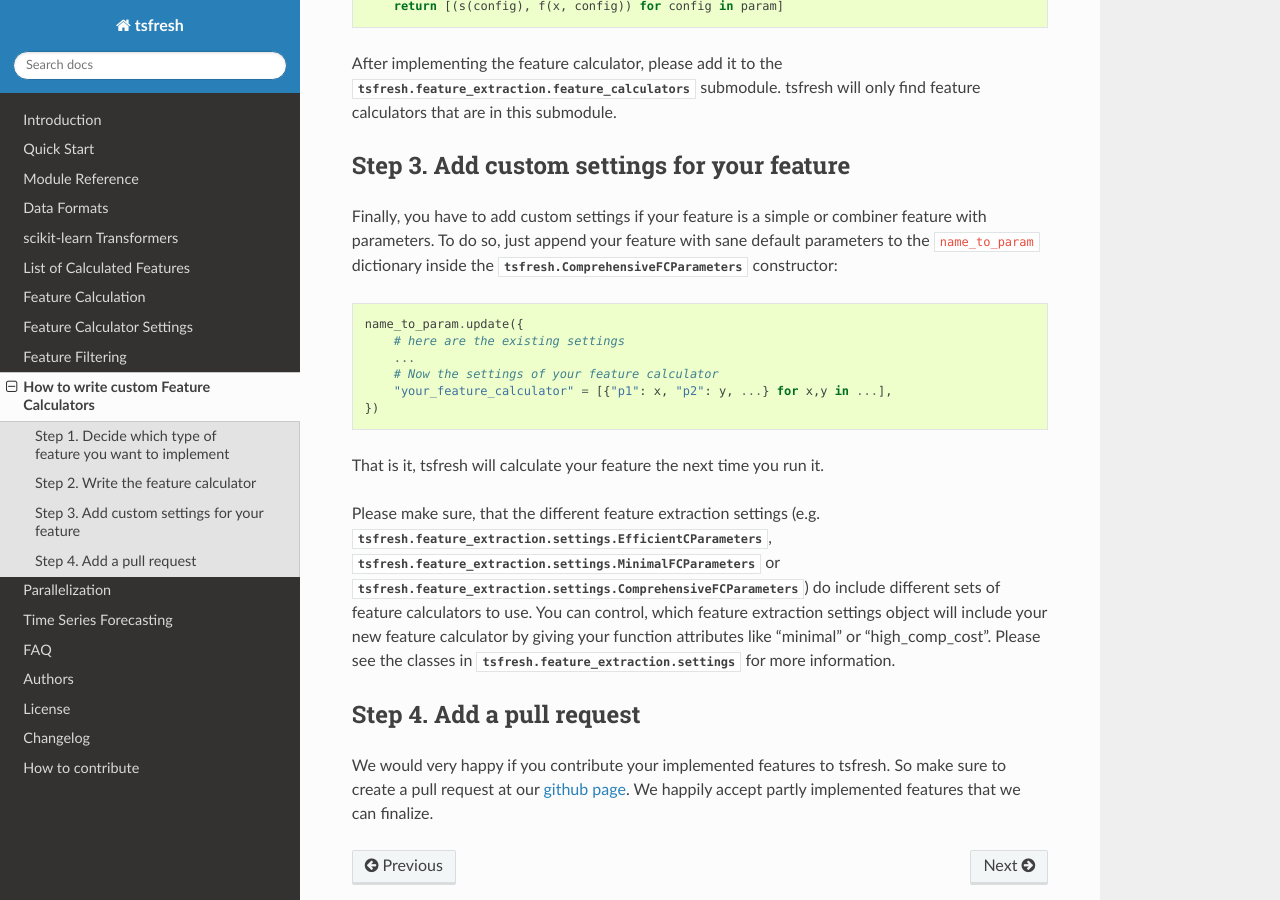
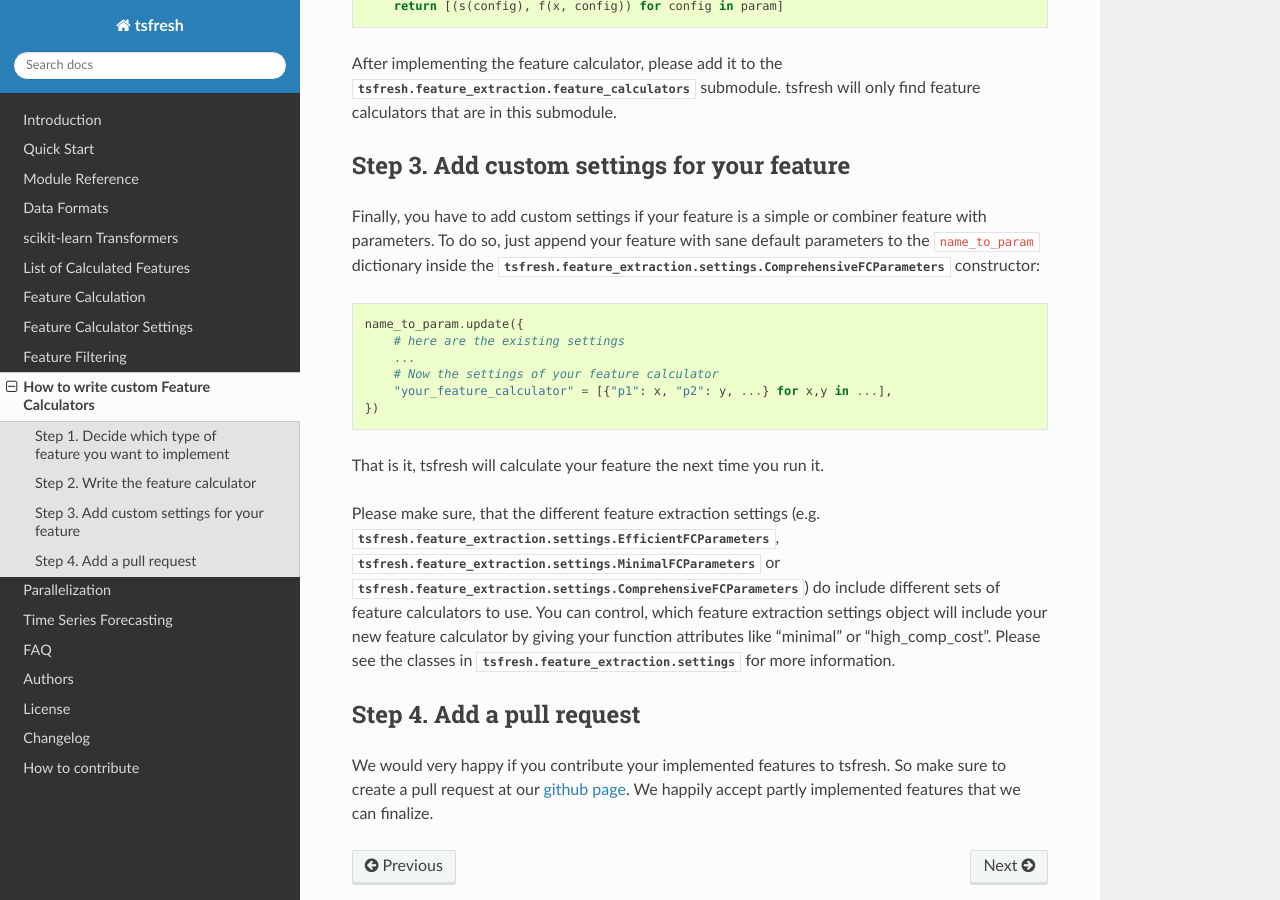
Before and after one commit to blue-yonder/tsfresh, a Sphinx documentation site: the page built from docs/text/how_to_add_custom_feature.rst, in a window 1280 px wide and 900 px high, scrolled down 1817 px. Built offline with Sphinx 7.4.7 and the Read the Docs theme 2.0.0, drawn with Linux system fonts in a browser that asks for light colours; formulas are drawn with MathJax 3; the version number could not be read and is left out.

Commit message:
correct references to FCParameters in doc
closes issue 323

```diff
--- a/docs/text/how_to_add_custom_feature.rst
+++ b/docs/text/how_to_add_custom_feature.rst
@@ -102,7 +102,7 @@ Step 3. Add custom settings for your feature
 
 Finally, you have to add custom settings if your feature is a simple or combiner feature with parameters. To do so,
 just append your feature with sane default parameters to the ``name_to_param`` dictionary inside the
-:class:`tsfresh.ComprehensiveFCParameters` constructor:
+:class:`tsfresh.feature_extraction.settings.ComprehensiveFCParameters` constructor:
 
 .. code:: python
 
@@ -117,7 +117,7 @@ just append your feature with sane default parameters to the ``name_to_param`` d
 That is it, tsfresh will calculate your feature the next time you run it.
 
 Please make sure, that the different feature extraction settings
-(e.g. :class:`tsfresh.feature_extraction.settings.EfficientCParameters`,
+(e.g. :class:`tsfresh.feature_extraction.settings.EfficientFCParameters`,
 :class:`tsfresh.feature_extraction.settings.MinimalFCParameters` or
 :class:`tsfresh.feature_extraction.settings.ComprehensiveFCParameters`) do include different sets of
 feature calculators to use. You can control, which feature extraction settings object will include your new
```
